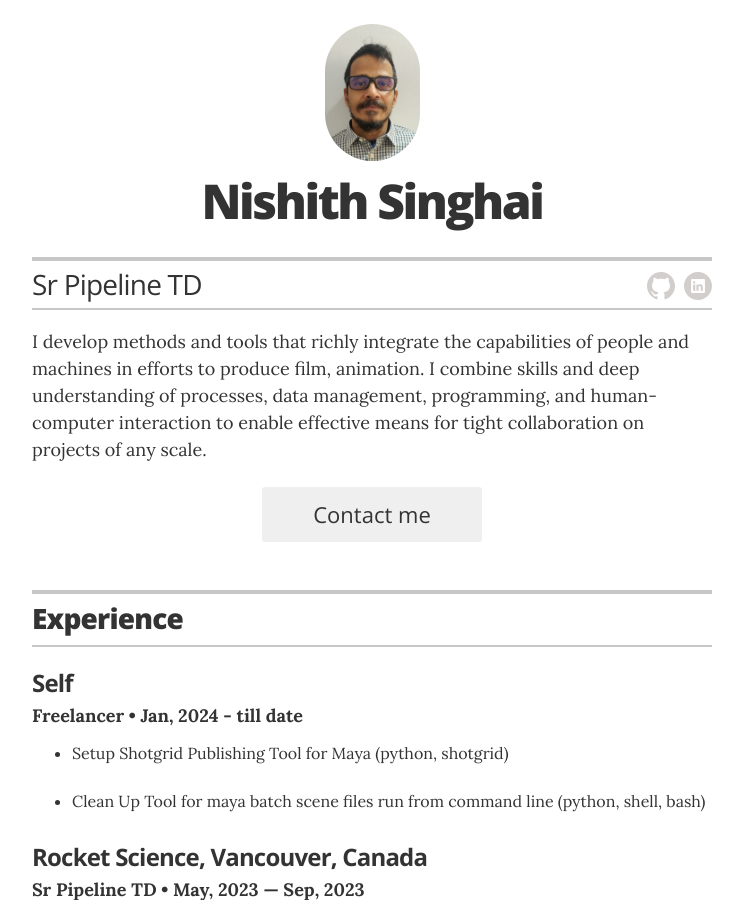
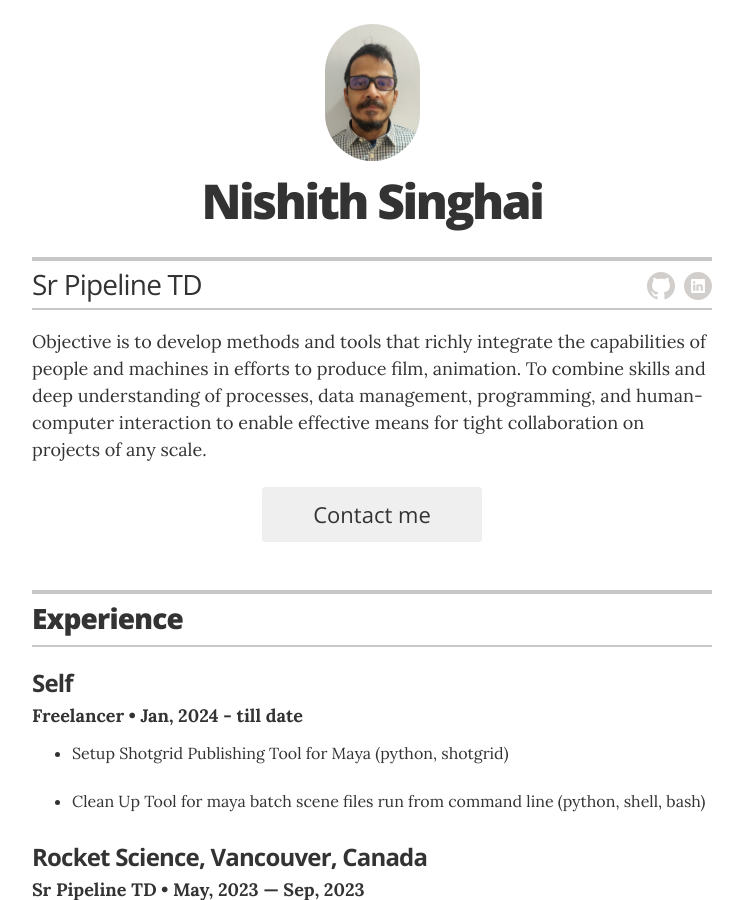
Before and after one commit to singhaidotnish/myresume, a Jekyll site: the page built from index.html, in a window 1280 px wide and 900 px high. Shown: the whole window, without its empty margins (268-1011 px from the left). Built offline with Jekyll 4.4.1, drawn with Linux system fonts in a browser that asks for light colours.

Commit message:
update profile

```diff
--- a/_config.yml
+++ b/_config.yml
@@ -23,7 +23,7 @@
 resume_header_contact_info:     "302 Jigna Arcade Navi Mumbai • 400 709 • singhai.nish@gmail.com"
 display_header_contact_info:    "false"
 
-resume_header_intro: "<p>I develop methods and tools that richly integrate the capabilities of people and machines in efforts to produce film, animation. I combine skills and deep understanding of processes, data management, programming, and human-computer interaction to enable effective means for tight collaboration on projects of any scale. </p>"
+resume_header_intro: "<p>Objective is to develop methods and tools that richly integrate the capabilities of people and machines in efforts to produce film, animation. To combine skills and deep understanding of processes, data management, programming, and human-computer interaction to enable effective means for tight collaboration on projects of any scale. </p>"
 
 # use "yes" to display the email contact button,
 # "no" to display an "I'm not looking for work" message,
```
